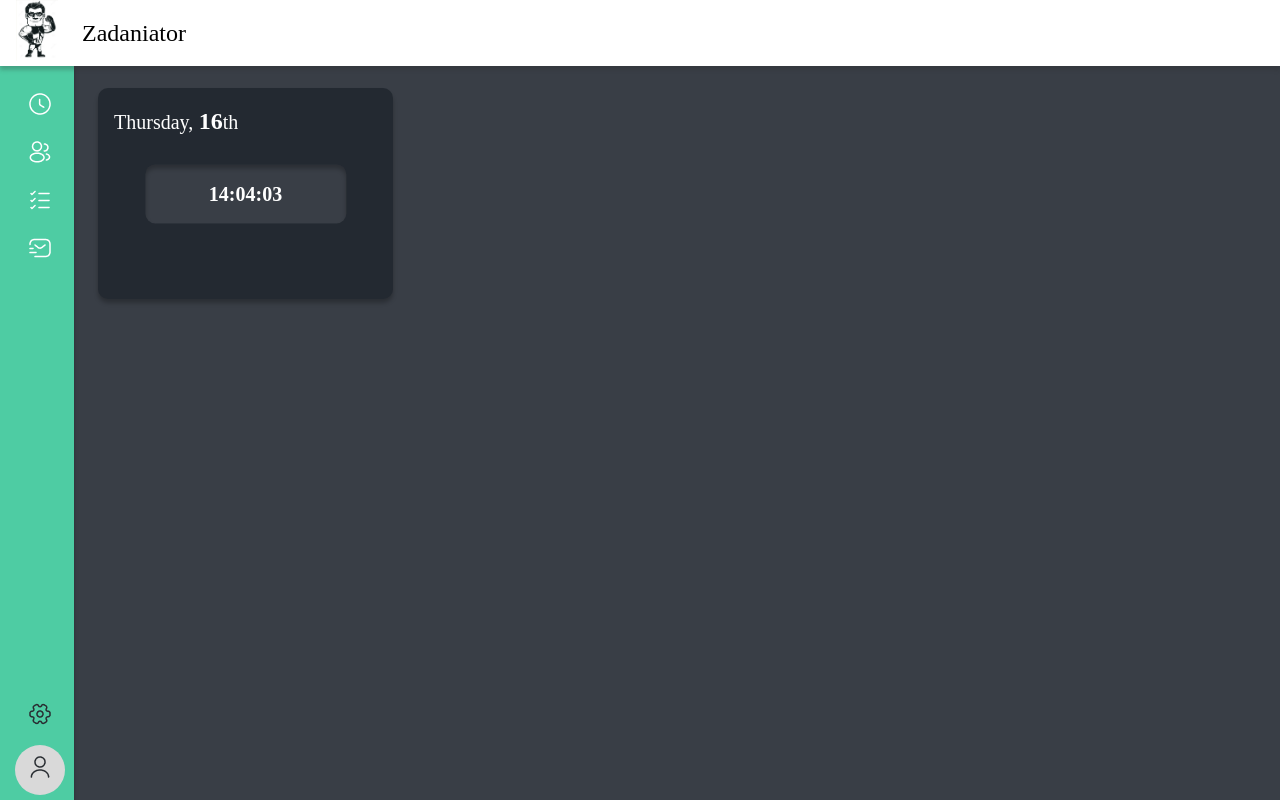
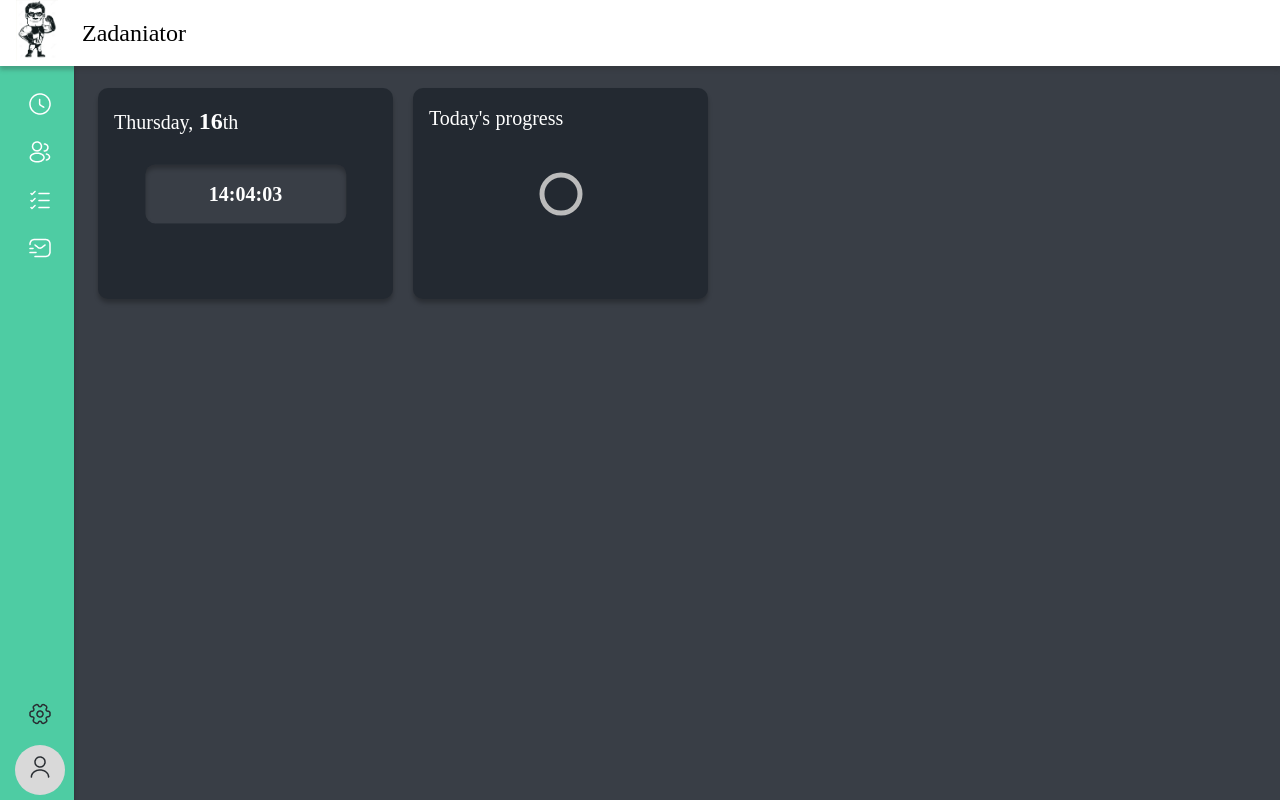
Before and after one commit to zyzik1248/zadaniator, a React (Create React App) app: page / in a window 1280 px wide. Built offline with nearby package versions, Linux system fonts and the light colour scheme; a web font is replaced by a local one.

Commit message:
add progress card

```diff
--- a/src/component/cards/Cards.scss
+++ b/src/component/cards/Cards.scss
@@ -1,5 +1,6 @@
 .small-card {
-    background-color: #232931;
+    position: relative;
+    background-color: var(--black-v2);
     width: 295px;
     padding: 16px;
     border-radius: 10px;
@@ -7,7 +8,6 @@
     min-height: 211px;
 
     &.time-card {
-        position: relative;
 
         .week {
             font-size: 20px;
@@ -38,4 +38,22 @@
             }
         }
     }
+
+    &.progress-card {
+        .name {
+            font-size: 20px;
+            font-weight: 400;
+            line-height: 27.24px;
+        }
+
+        .progress-wrapper {
+            width: 48px;
+            height: 48px;
+            position: absolute;
+            left: 50%;
+            top: 50%;
+            transform: translate(-50%, -50%);
+
+        }
+    }
 }
--- /dev/null
+++ b/src/component/cards/ProgressCard.tsx
@@ -0,0 +1,22 @@
+import React from 'react';
+import "./Cards.scss"
+import Progressbar from '../progressbar/Progressbar.tsx';
+
+interface IProps {
+    progress?: number
+}
+
+const ProgressCard: React.FC<IProps> = ({ progress = 0 }) => {
+
+
+    return (
+        <div className="small-card progress-card">
+            <h3 className="name">Today's progress</h3>
+            <div className="progress-wrapper">
+                <Progressbar size={48} stroke={5} progress={progress} background="#BBBBBB" color="#151515"/>
+            </div>
+        </div>
+    )
+}
+
+export default ProgressCard
--- /dev/null
+++ b/src/component/progressbar/Progressbar.scss
@@ -0,0 +1,14 @@
+.progress-circle {
+    transform: rotate(-90deg);
+    transform-origin: center;
+
+    circle {
+        fill: none;
+    }
+
+    .progress {
+        stroke-dasharray: 314;
+        stroke-dashoffset: 314;
+        transition: stroke-dashoffset 0.5s ease-in-out;
+    }
+}
--- /dev/null
+++ b/src/component/progressbar/Progressbar.tsx
@@ -0,0 +1,33 @@
+import React, { useEffect, useRef } from 'react';
+import "./Progressbar.scss"
+
+interface IProps {
+    progress?: number,
+    size?: number,
+    stroke?: number,
+    background?: string,
+    color?: string
+}
+
+const Progressbar: React.FC<IProps> = ({ progress = 0, size = 120, stroke=10, background="#e6e6e6", color="#3498db" }) => {
+    const ref = useRef()
+
+    useEffect(() => {
+        if(ref.current){
+            const radius = ref.current.r.baseVal.value;
+            const circumference = 2 * Math.PI * radius;
+
+            ref.current.style.strokeDasharray = circumference;
+            ref.current.style.strokeDashoffset = circumference - (progress / 100) * circumference;
+        }
+    }, [progress, size, ref, stroke, background, color]);
+
+    return (
+        <svg className="progress-circle" width={size} height={size}>
+            <circle stroke={background} strokeWidth={stroke} className="background" cx={size/2} cy={size/2} r={size/2 -stroke} />
+            <circle stroke={color} strokeWidth={stroke} ref={ref} className="progress" cx={size/2} cy={size/2} r={size/2 -stroke} />
+        </svg>
+    )
+}
+
+export default Progressbar
--- a/src/index.scss
+++ b/src/index.scss
@@ -20,7 +20,7 @@ $breakpoints: (
 
 body {
   margin: 0;
-  background-color: #393E46;
+  background-color: var(--black);
 }
 
 *{
--- a/src/pages/Home.tsx
+++ b/src/pages/Home.tsx
@@ -1,12 +1,14 @@
 import React from 'react';
 import "./Home.scss"
 import TimeCard from '../component/cards/TimeCard.tsx';
+import ProgressCard from '../component/cards/ProgressCard.tsx';
 
 const Home = () =>{
     return(
         <div className="home">
             <div className="first-row">
                 <TimeCard/>
+                <ProgressCard/>
             </div>
         </div>
     )
```
